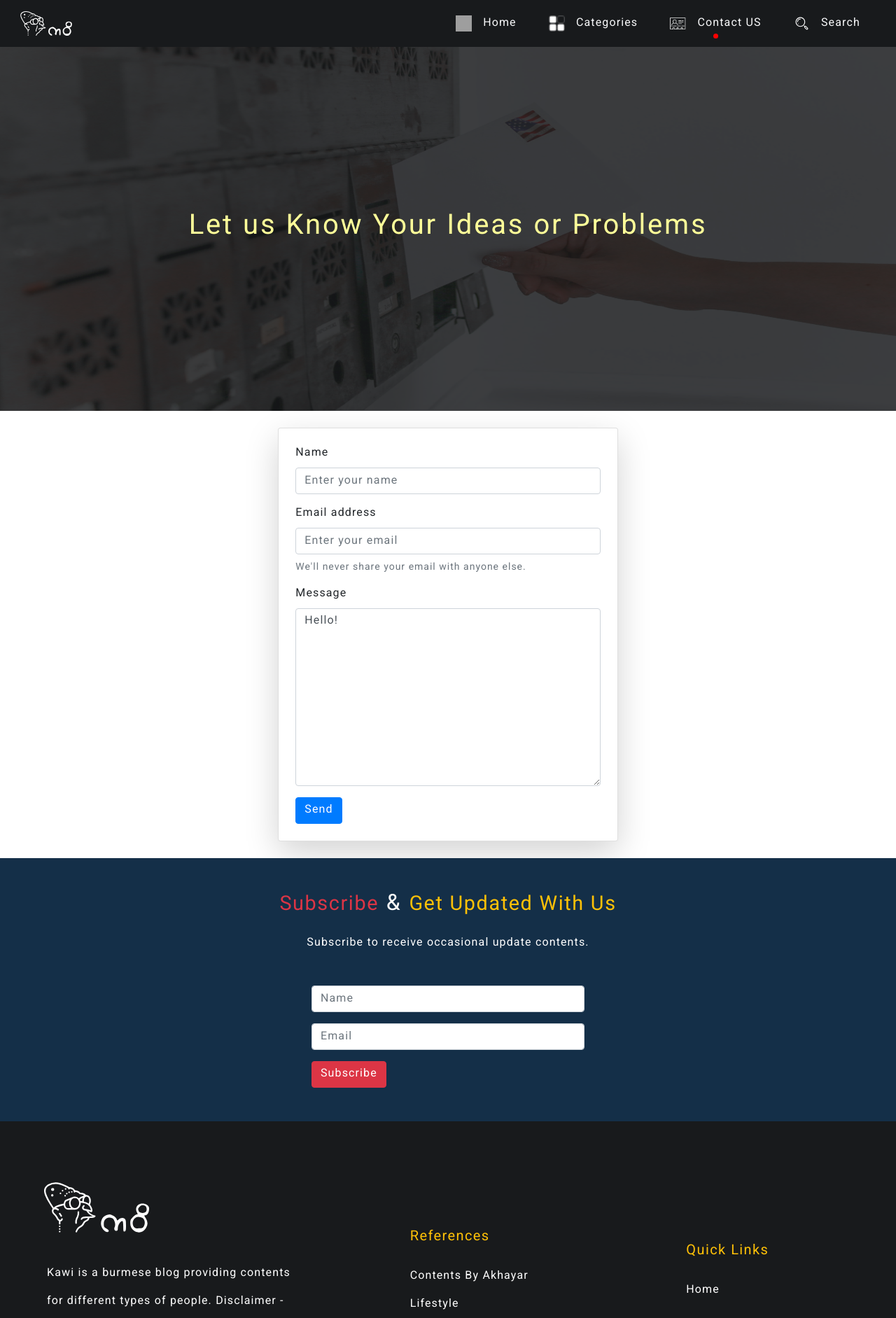
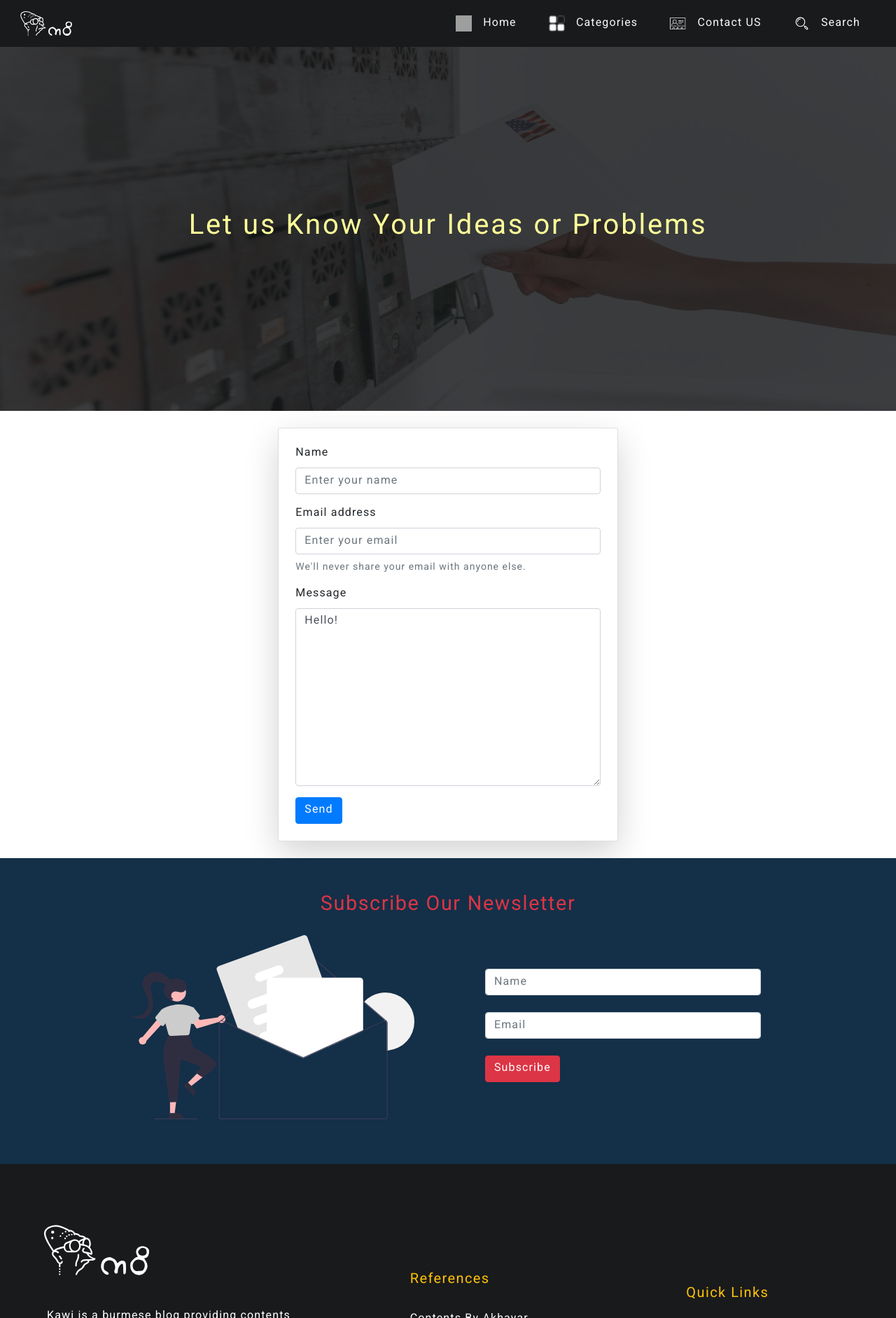
Before and after one commit to 4PHRODIT3/Kawi-Blog, a PHP site: page /contact in a window 1280 px wide. Shown: the top 1883 px of the page at 70% size. Run offline with PHP 8.4, Linux system fonts and the light colour scheme; some libraries are stand-ins or nearby versions; grey boxes are pictures that could not be loaded.

Commit message:
Fixed Bugs and Update Some UI

```diff
--- a/assets/css/front-panel.css
+++ b/assets/css/front-panel.css
@@ -353,6 +353,15 @@ span {
   transform-origin:0 0;
   border-radius: 15px;
 }
+
+.newsletter-form div{
+  max-width: 500px;
+}
+
+.newsletter-form  img{
+  width: 100%;
+  height: 100%;
+}
 @media only screen and (max-width: 1200px) {
   .custom-nav {
     display: flex !important;
@@ -438,6 +447,9 @@ span {
     opacity: 1;
     filter: blur(0);
   }
+  .newsletter-form div{
+    max-width: 100%;
+  }
 }
 
 @media screen and (max-width: 1200px) and (min-width: 600px) and (min-height: 768px) {
@@ -451,3 +463,10 @@ span {
     filter: blur(0);
   }
 }
+
+@media screen and (min-width: 1500px) and (min-height: 1000px) {
+  .text-over-img p{
+    font-size: 1.1rem;
+    line-height: 40px;
+  }
+}
--- a/core/Controllers/DashboardController.php
+++ b/core/Controllers/DashboardController.php
@@ -24,7 +24,7 @@ class DashboardController
             'viewers' => App::getData("query_builder")->customQuery("SELECT *, CAST(viewed_at AS DATE) AS date FROM viewers WHERE viewed_at >= DATE_ADD(NOW(), INTERVAL -10 DAY)"),
             'recent_articles' => App::getData("query_builder")->customQuery("SELECT articles.title, COUNT(*) AS total_viewers FROM articles  JOIN viewers ON articles.id = viewers.article_id GROUP BY article_id ORDER BY articles.created_at DESC LIMIT 0,3"),
             'total_users' => App::getData("query_builder")->customQuery("SELECT COUNT(id) AS total FROM users WHERE 1")[0],
-            'total_subscribers' => App::getData("query_builder")->customQuery("SELECT COUNT(id) AS total FROM subscribers WHERE 1")[0],
+            'total_subscribers' => App::getData("query_builder")->customQuery("SELECT COUNT(id) AS total FROM subscribers WHERE verified = 1")[0],
             'total_articles' => App::getData("query_builder")->customQuery("SELECT COUNT(id) AS total FROM articles WHERE 1")[0],
         ];
         return renderView('panel', $data);
--- a/core/Helpers/ReCaptcha.php
+++ b/core/Helpers/ReCaptcha.php
@@ -6,7 +6,7 @@ class ReCaptcha
     public static function verifyCaptcha($public_key)
     {
         $recaptcha_params = [
-            'secret' => App::getData("recaptcha_secret"),
+            'secret' => App::getData("recaptcha")['secret'],
             'response' => $public_key
         ];
         $recaptcha_url = "https://www.google.com/recaptcha/api/siteverify";
--- a/core/boot.php
+++ b/core/boot.php
@@ -36,4 +36,4 @@ date_default_timezone_set("Asia/Rangoon");
 App::bind('config', require './db_config.php');
 App::bind('query_builder', new QueryBuilder(Connection::make(App::getData('config'))));
 App::bind('mail_server_credentials', ['username' => 'kawii.official69@gmail.com','password' => "testing69" ]);
-App::bind('recaptcha_secret', "6Ldv5_IeAAAAAJSomRcOICyHFyiSgqGpOEugOKjy");
+App::bind('recaptcha', [ "secret" => "xxxxxxxxxx","public" => "xxxxxxxxxx"]);
--- a/view/contact.view.php
+++ b/view/contact.view.php
@@ -43,7 +43,7 @@ require "./view/template/front-panel.view.php";
                             <textarea name="message" id="message"  rows="10" class="form-control">Hello!</textarea>
                         </div>
                         <div class="form-group" style="max-height: 60px;">
-                            <div class="g-recaptcha" data-sitekey="6Ldv5_IeAAAAADGb9f359FmTuvtOdDEr9YHlZktM"></div>
+                            <div class="g-recaptcha" data-sitekey="<?= App::getData('recaptcha')['public'] ?>"></div>
                         </div>
                         <button type="submit" class="btn btn-primary">Send</button>
                     </form>
--- a/view/subscribers.view.php
+++ b/view/subscribers.view.php
@@ -13,7 +13,7 @@
         <div class="col-12 col-lg-12 col-xl-8">
             <div class="card my-5">
                 <div class="card-header py-3 d-flex justify-content-between align-items-center">
-                    <h6 class="mb-0">Subscribers <span class="badge badge-info"> <?= count($subscribers) ?> </span></h6>
+                    <h6 class="mb-0">Subscribers <span class="badge badge-info ml-2"> <?= count($subscribers) ?> </span></h6>
                     <button type="button" class="btn btn-transparent button-effect-remove btn-sm" id="toggle-size"><img src="<?= BASE_URL ?>/assets/icons/icons8-full-screen-64.png" alt="maximize icon" class="icon"></button>
                 </div>
                 <div class="card-body">
--- a/view/template/front-panel-footer.view.php
+++ b/view/template/front-panel-footer.view.php
@@ -4,19 +4,24 @@
 <div class="row">
     <div class="col-12 newsletter-subscription-container px-0">
         <div class="newsletter-subscription w-100 h-100 d-flex align-items-center justify-content-center">
-            <div class="text-center px-3 px-md-5 py-5 px-xl-0">
-                <h2><span class="text-danger">Subscribe</span> & <span class="text-warning">Get Updated  With Us</span></h2>
-                <p class="my-4">Subscribe to receive occasional update contents.</p>
+            <div class="px-3 px-md-5 py-5 px-xl-0">
+                <h2 class="text-center"><span class="text-danger">Subscribe Our Newsletter</span></h2>
+
+                <div class="d-flex flex-wrap newsletter-form py-3 px-3 px-lg-0">
+                    <div class="img-container px-0 px-lg-5">
+                        <img src="<?= BASE_URL ?>/assets/img/undraw_newsletter_re_wrob.svg"  alt="Newsletter Illustartion">
+                    </div>
+                    <div class="flex flex-col pl-0 px-0 px-lg-5">
                         <form class="mt-5 mx-auto" action="<?= BASE_URL ?>/newsletter/subscribe" method="POST">
-                    <div class="form-row mx-auto" style="max-width:400px">
-                        <div class="col-12 form-group mb-5 mb-md-3">
+                            <div class="form-row mx-auto">
+                                <div class="col-12 form-group mb-3 mb-md-4">
                                     <input type="text" required class="form-control" name="name" placeholder="Name">
                                 </div>
-                        <div class="col-12 form-group mb-5 mb-md-3">
+                                <div class="col-12 form-group mb-3 mb-md-4">
                                     <input type="email" required class="form-control" name="email" placeholder="Email">
                                 </div>
-                        <div class="col-12 " style="max-height: 78px;">
-                            <div class="g-recaptcha" data-sitekey="6Ldv5_IeAAAAADGb9f359FmTuvtOdDEr9YHlZktM"></div>
+                                <div class="col-12 " style="max-height: 80px;">
+                                    <div class="g-recaptcha" data-sitekey="<?= App::getData('recaptcha')['public'] ?>"></div>
                                 </div>
                                 <div class="col-12  text-left">
                                     <button class="btn btn-danger">Subscribe</button>
@@ -24,6 +29,9 @@
 
                             </div>
                         </form>
+                    </div>
+                </div>
+
             </div>
         </div>
     </div>
--- a/view/unverified_subscribers.view.php
+++ b/view/unverified_subscribers.view.php
@@ -13,7 +13,7 @@
         <div class="col-12 col-lg-12 col-xl-7">
             <div class="card my-5">
                 <div class="card-header py-3 d-flex justify-content-between align-items-center">
-                    <h6 class="mb-0">Unverified Subscribers<span class="badge badge-info"> <?= count($unverified_subscribers) ?></span></h6>
+                    <h6 class="mb-0">Unverified Subscribers<span class="badge badge-info ml-2"> <?= count($unverified_subscribers) ?></span></h6>
                     <button type="button" class="btn btn-transparent button-effect-remove btn-sm" id="toggle-size"><img src="<?= BASE_URL ?>/assets/icons/icons8-full-screen-64.png" alt="maximize icon" class="icon"></button>
                 </div>
                 <div class="card-body">
```
Also changed, not shown: README.md, assets/img/undraw_newsletter_re_wrob.svg (added). Lines whose indentation alone changed are shown as unchanged.
